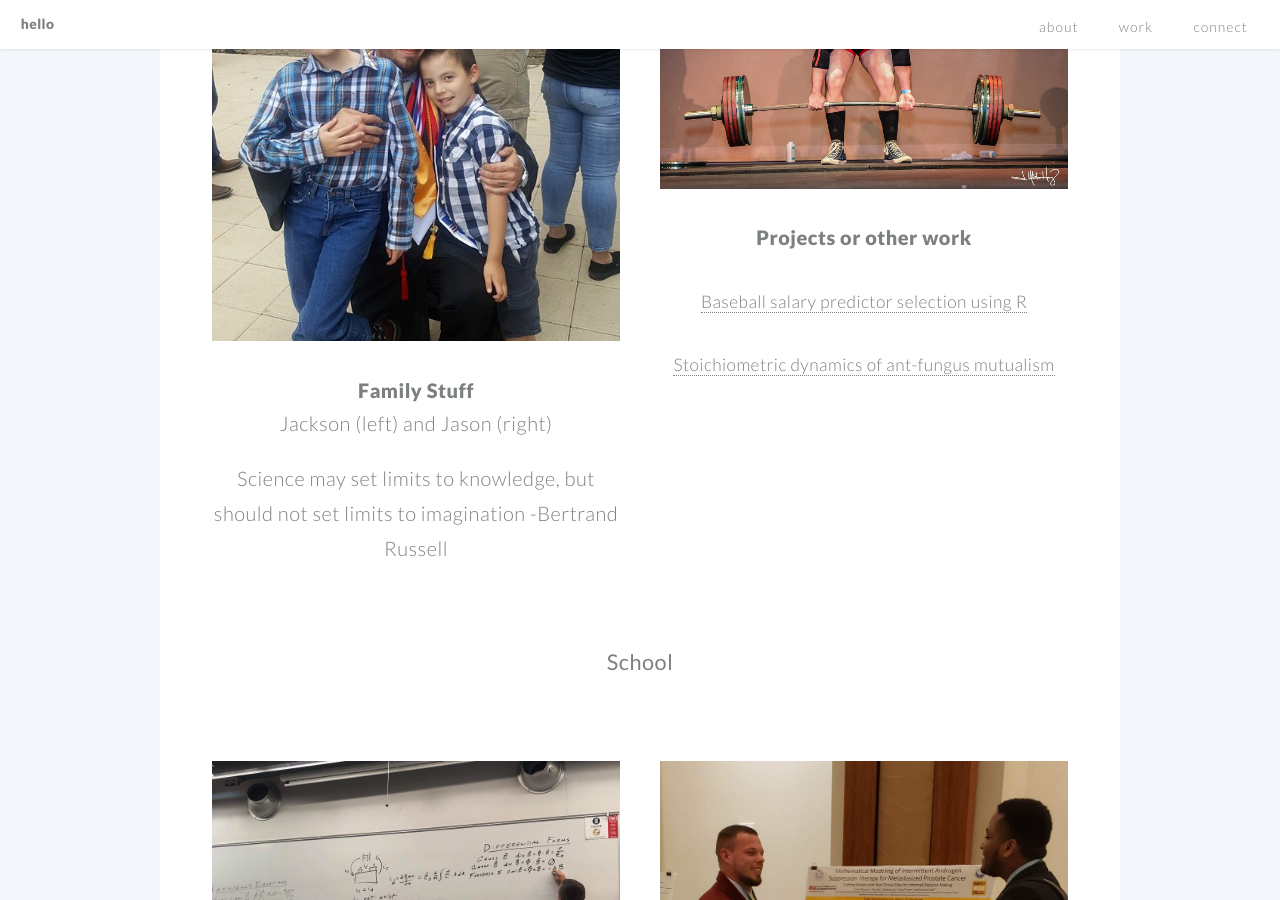
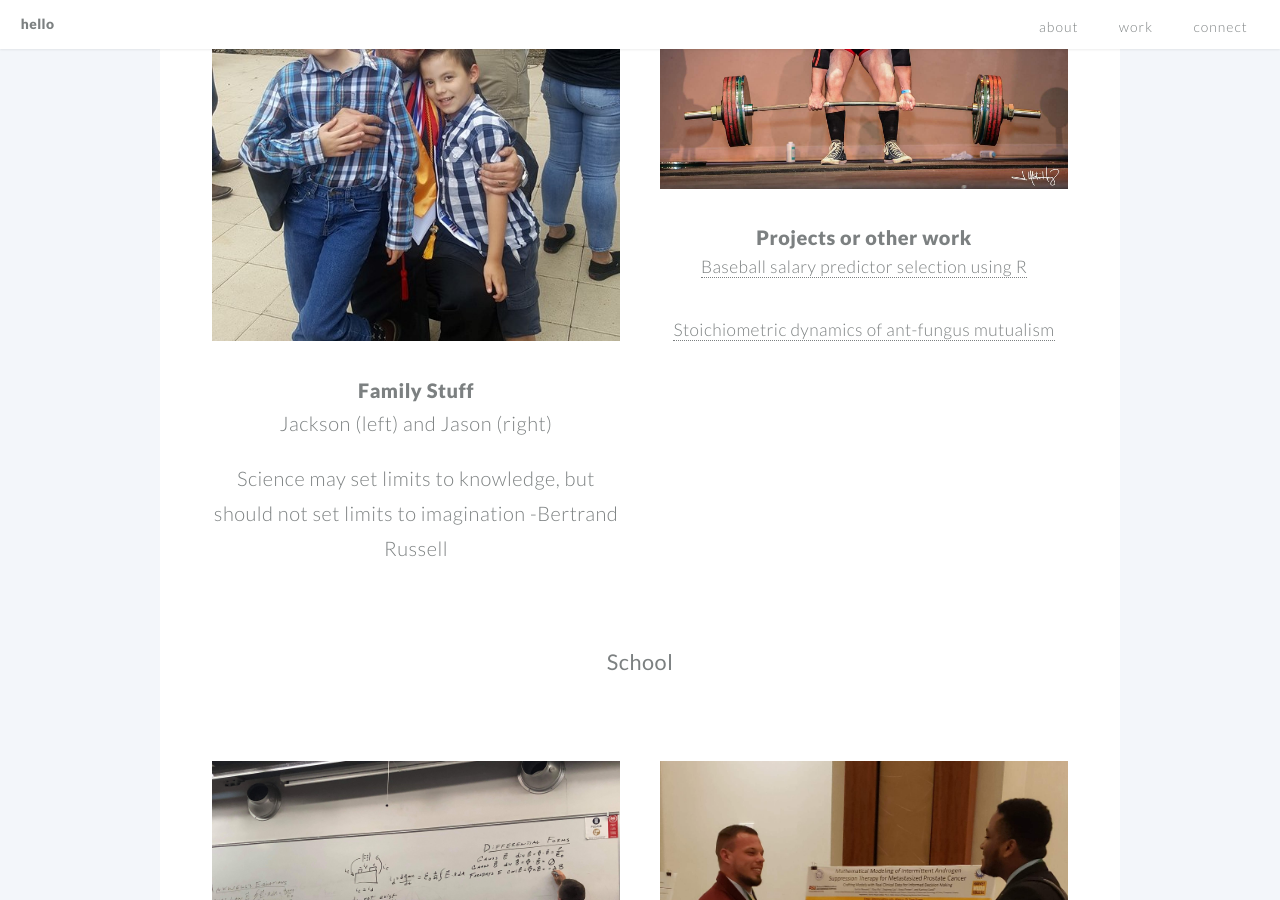
Before and after one commit to jben33/jben33.github.io, a Jekyll site: the page built from index.md, in a window 1280 px wide and 900 px high, scrolled down 2071 px. Built offline with Jekyll 4.4.1, drawn with Linux system fonts in a browser that asks for light colours.

```diff
--- a/_includes/example2.html
+++ b/_includes/example2.html
@@ -1,4 +1,4 @@
 <h1><a href="#">Projects or other work</a></h1>
 
-<p></p><a href="https://drive.google.com/file/d/16-5BFMT3K4yZeH_sabC04eOoUSRr0ERS/view">Baseball salary predictor selection using R</a></p>
-<p></p><a href="https://drive.google.com/file/d/1ZN5RsUfMytxdaDLOrpU1KEO79AyjDPLw/view?usp=sharing">Stoichiometric dynamics of ant-fungus mutualism</a></p>
+<p><a href="https://drive.google.com/file/d/16-5BFMT3K4yZeH_sabC04eOoUSRr0ERS/view">Baseball salary predictor selection using R</a></p>
+<p><a href="https://drive.google.com/file/d/1ZN5RsUfMytxdaDLOrpU1KEO79AyjDPLw/view?usp=sharing">Stoichiometric dynamics of ant-fungus mutualism</a></p>
```
